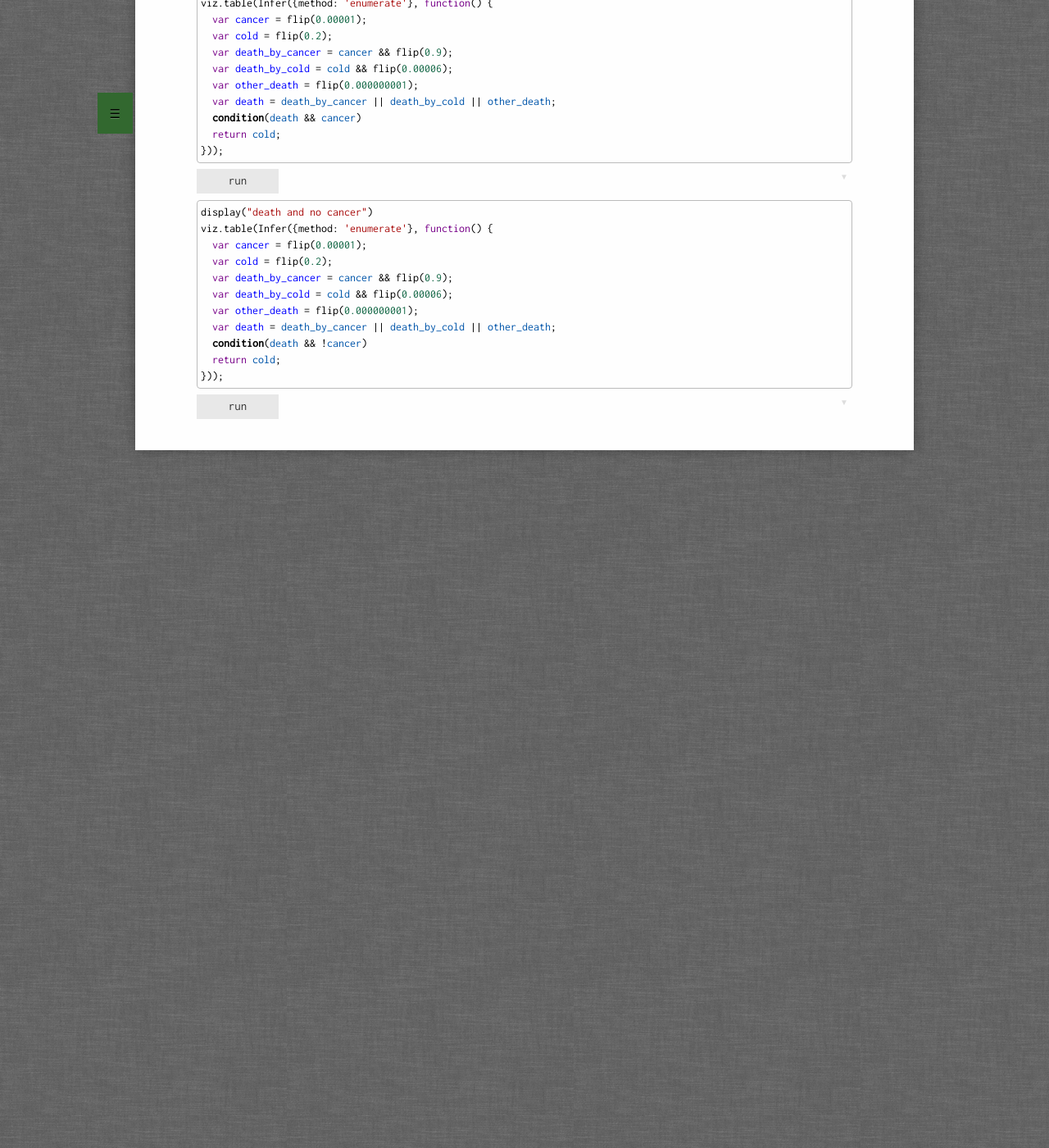
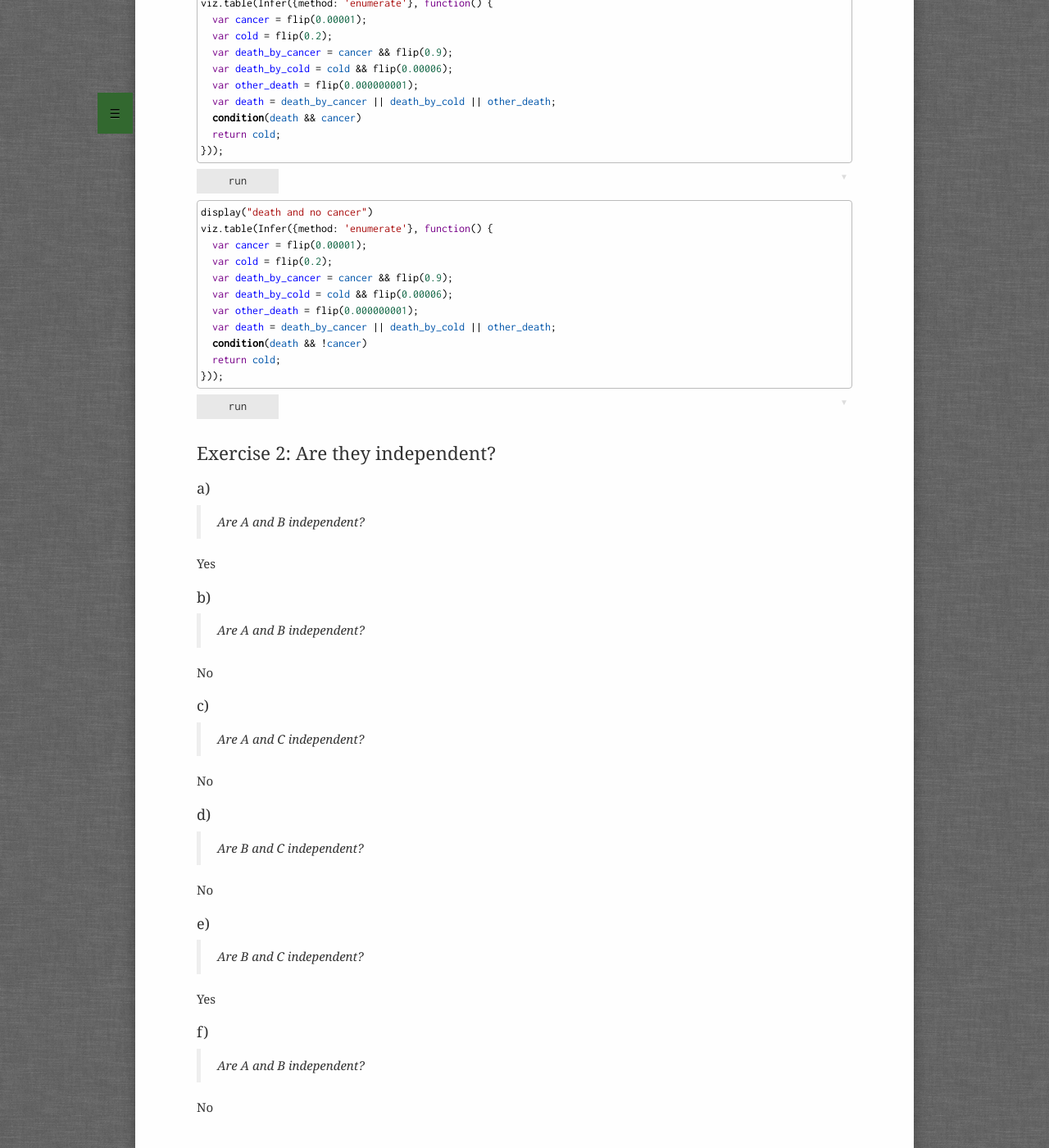
Before and after one commit to probmods/probmods2, a Jekyll site: the page built from solutions/conditional-dependence.md, in a window 1280 px wide and 1400 px high, scrolled down 3043 px. Shown: the whole window at 82% size. Built offline with Jekyll 4.4.1, drawn with Linux system fonts in a browser that asks for light colours; formulas are drawn with MathJax 3; a script that is not in the unit is left out.

Commit message:
added "are they independent?" exercise to conditional independence

```diff
--- a/solutions/conditional-dependence.md
+++ b/solutions/conditional-dependence.md
@@ -172,3 +172,41 @@
   return cold;
 }));
 ~~~~
+
+## Exercise 2: Are they independent?
+
+### a)
+
+> Are A and B independent?
+
+Yes
+
+### b)
+
+> Are A and B independent?
+
+No
+
+### c)
+
+> Are A and C independent?
+
+No
+
+### d)
+
+> Are B and C independent?
+
+No
+
+### e)
+
+> Are B and C independent?
+
+Yes
+
+### f)
+
+> Are A and B independent?
+
+No
```
Also changed, not shown: exercises/conditional-dependence.md (+44 -3 lines), assets/img/bayes-net-q1.png (added), assets/img/bayes-net-q2.png (added), assets/img/bayes-net-q3.png (added), assets/img/bayes-net-q4.png (added), assets/img/bayes-net-q5.png (added), assets/img/bayes-net-q6.png (added).
